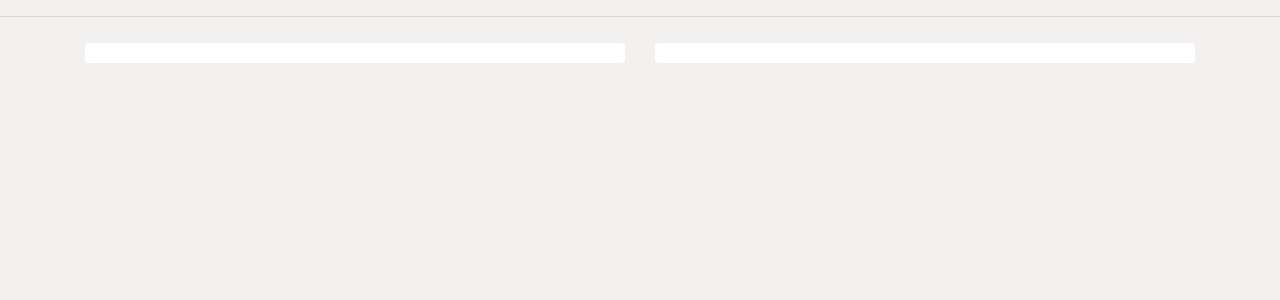
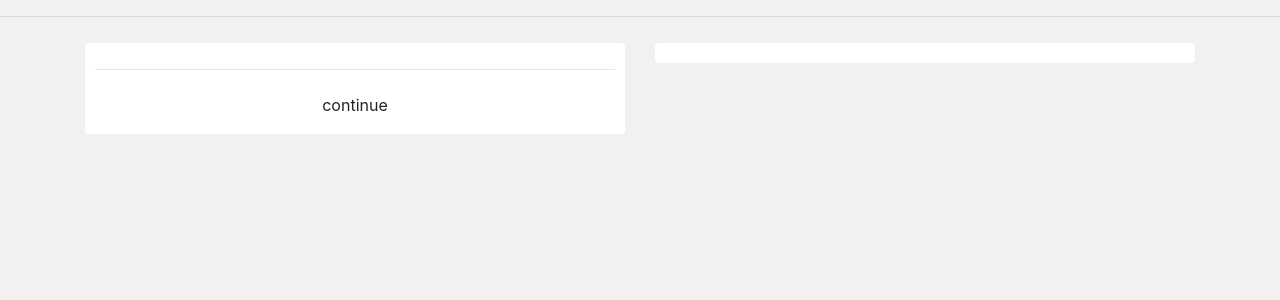
Before and after one commit to FabrizioAdi/Robinson-Trailers-Store-P5v1.1, a Django app: page /checkout/ in a window 1280 px wide. Shown: the part 57-357 px from the top of the page. Run offline with Django 3.2, Linux system fonts and the light colour scheme; some libraries are stand-ins or nearby versions.

Commit message:
Add a form structure inside form wrapper with the div of user and shipping info

```diff
--- a/store/templates/store/checkout.html
+++ b/store/templates/store/checkout.html
@@ -4,6 +4,16 @@
 <div class="row">
     <div class="col-lg-6">
         <div class="box-element" id="form-wrapper">
+            <form id="form">
+                <div id="user-info">
+
+                </div>
+                <div id="shipping-info">
+
+                </div>
+                <hr>
+                <input id="form button" class="btn btn-sucess btn-block" type="submit" value="continue">
+            </form>
 
         </div>
     </div>
```
